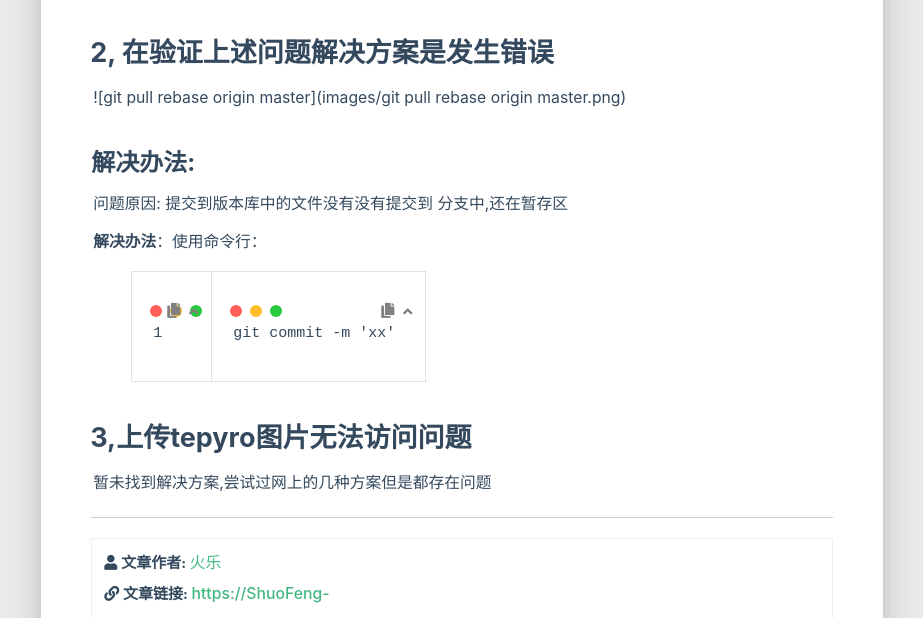
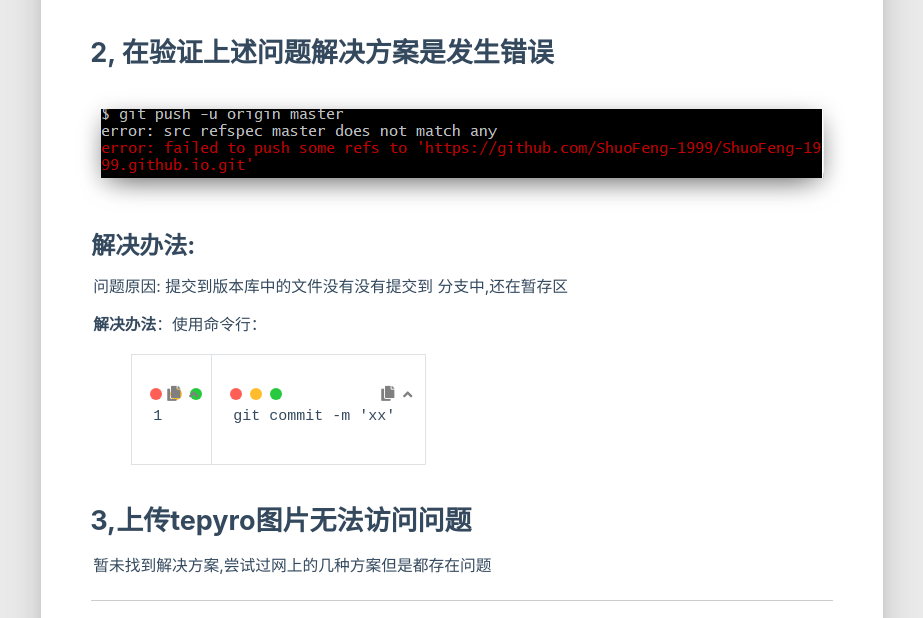
Before and after one commit to ShuoFeng-1999/ShuoFeng-1999.github.io, a plain HTML site: page 我的第一篇博客/2021/07/29/index.html in a window 1280 px wide. Shown: the part 9096-9714 px from the top of the page, without its empty margins (34-957 px from the left). Drawn offline with Linux system fonts and the light colour scheme; some packages are replaced by stand-ins of ours; no server answers; a script that the page names is missing.

Commit message:
Site updated: 2021-07-30 15:29:54

```diff
--- a/我的第一篇博客/2021/07/29/index.html
+++ b/我的第一篇博客/2021/07/29/index.html
@@ -697,7 +697,8 @@
 <figure class="highlight plaintext"><table><tr><td class="gutter"><pre><span class="line">1</span><br></pre></td><td class="code"><pre><span class="line">git pull --rebase origin master</span><br></pre></td></tr></table></figure>
 
 <p>该命令的意思是把远程库中的更新合并到（pull=fetch+merge）本地库中，–-rebase的作用是取消掉本地库中刚刚的commit，并把他们接到更新后的版本库之中。出现如下图执行pull执行成功后，可以成功执行<code>git push origin master</code>操作</p>
-<h2 id="2-在验证上述问题解决方案是发生错误"><a href="#2-在验证上述问题解决方案是发生错误" class="headerlink" title="2,  在验证上述问题解决方案是发生错误"></a>2,  在验证上述问题解决方案是发生错误</h2><p>![git pull rebase origin master](images/git pull rebase origin master.png)</p>
+<h2 id="2-在验证上述问题解决方案是发生错误"><a href="#2-在验证上述问题解决方案是发生错误" class="headerlink" title="2,  在验证上述问题解决方案是发生错误"></a>2,  在验证上述问题解决方案是发生错误</h2><img src=" /medias/blog/blog_001/git push err.png">
+
 <h3 id="解决办法"><a href="#解决办法" class="headerlink" title="解决办法:"></a>解决办法:</h3><p>问题原因: 提交到版本库中的文件没有没有提交到 分支中,还在暂存区</p>
 <p><strong>解决办法</strong>：使用命令行：</p>
 <figure class="highlight plaintext"><table><tr><td class="gutter"><pre><span class="line">1</span><br></pre></td><td class="code"><pre><span class="line">git commit -m &#x27;xx&#x27; </span><br></pre></td></tr></table></figure>
```
